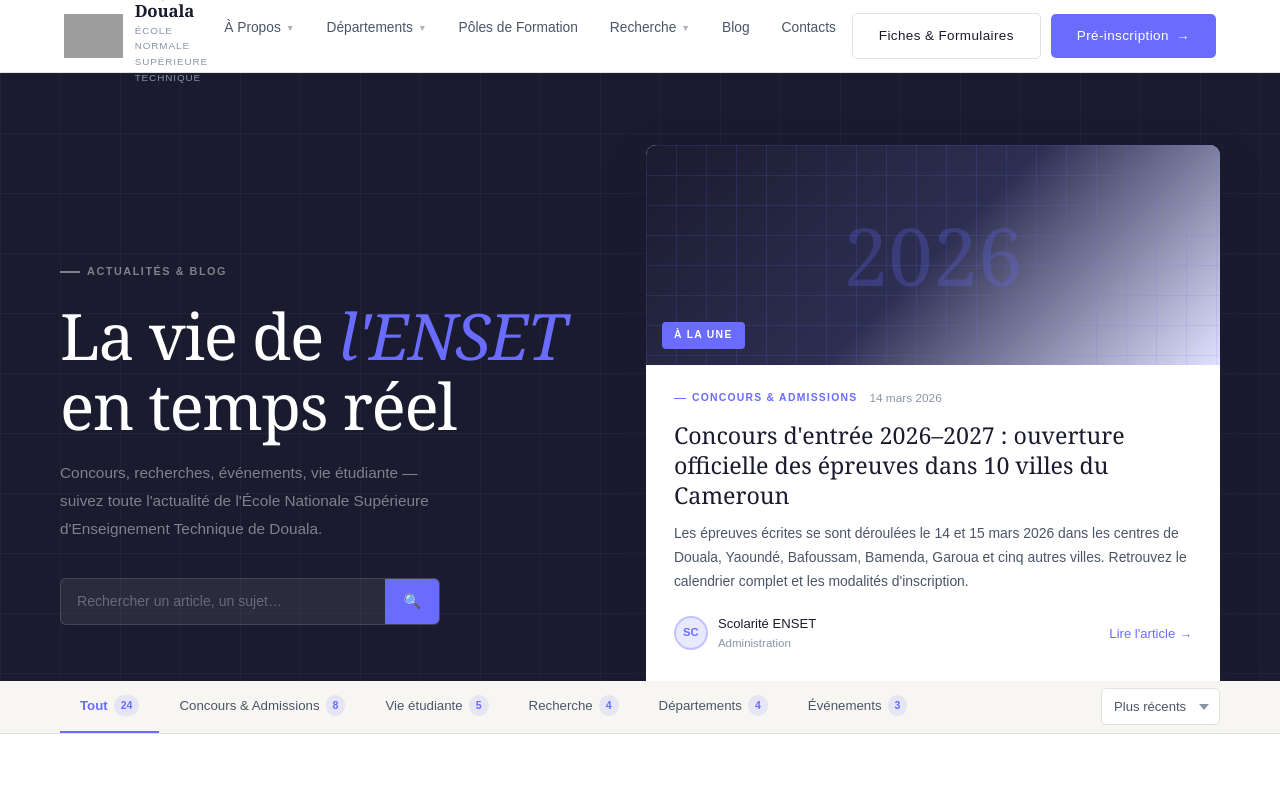
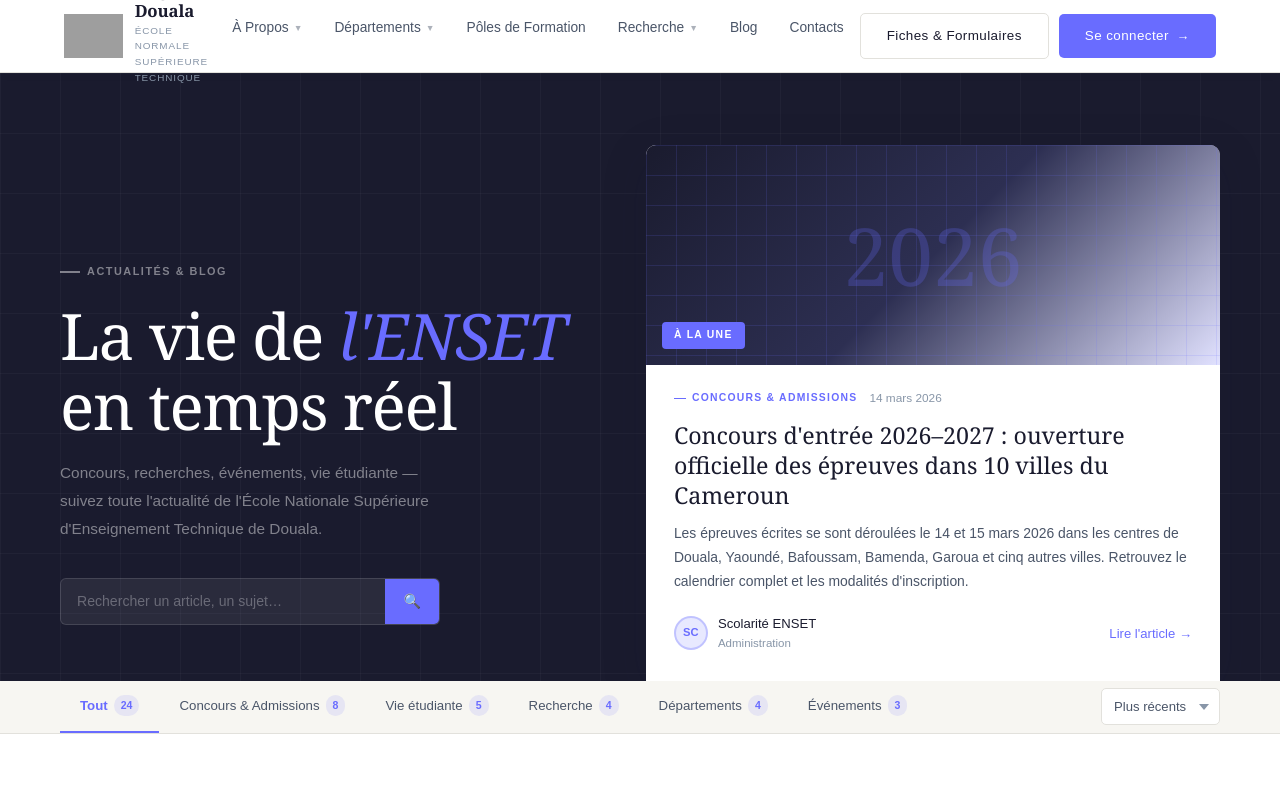
Before and after one commit to danielWorj/DeptManager-FrontEnd, an Angular app: page /blog in a window 1280 px wide. Shown: the top 796 px of the page. Built offline with nearby package versions, Linux system fonts and the light colour scheme; grey boxes are pictures that could not be loaded.

Commit message:
Changements des endpoints du backend

```diff
--- a/src/app/Components/Website/layout/site-navbar/site-navbar.html
+++ b/src/app/Components/Website/layout/site-navbar/site-navbar.html
@@ -20,7 +20,7 @@
       <!-- Menu -->
       <ul class="enset-nav-menu">
         <li class="enset-nav-item">
-          <a href="#" class="enset-nav-link">À Propos <span class="enset-nav-caret">▼</span></a>
+          <a routerLink="landing-page" routerLinkActive="active" class="enset-nav-link">À Propos <span class="enset-nav-caret">▼</span></a>
           <div class="enset-dropdown">
             <a href="https://enset-douala.cm/bienvenue/">Mot de bienvenue <span>→</span></a>
             <a href="https://enset-douala.cm/a-propos/">Présentation <span>→</span></a>
@@ -28,7 +28,7 @@
           </div>
         </li>
         <li class="enset-nav-item">
-          <a href="#" class="enset-nav-link">Départements <span class="enset-nav-caret">▼</span></a>
+          <a routerLink="departements" routerLinkActive="active" class="enset-nav-link">Départements <span class="enset-nav-caret">▼</span></a>
           <div class="enset-dropdown">
             <a href="https://enset-douala.cm/enseignements-scientifiques-de-base-esb-2/">Sciences de Base (ESB) <span>→</span></a>
             <a href="https://enset-douala.cm/departement-industrie-textile-et-de-lhabillement-ith/">Industrie Textile (ITH) <span>→</span></a>
@@ -58,9 +58,8 @@
       <!-- Actions -->
       <div class="enset-nav-actions">
         <a href="https://enset-douala.cm/fiches-formulaires/" class="enset-btn enset-btn--outline">Fiches & Formulaires</a>
-        <a href="https://enset-douala.cm/wp-content/uploads/2025/07/Formulaire-de-Demande-dInscription-ENSET-de-Douala-2025-2026.pdf"
-           target="_blank" class="enset-btn enset-btn--primary">
-          Pré-inscription <span class="enset-btn__arrow">→</span>
+        <a routerLink="login" routerLinkActive="active" target="_blank" class="enset-btn enset-btn--primary">
+          Se connecter <span class="enset-btn__arrow">→</span>
         </a>
       </div>
 
--- a/src/app/Core/Constant/EndPoints.ts
+++ b/src/app/Core/Constant/EndPoints.ts
@@ -1,6 +1,6 @@
-//const api = "https://deptmanager-backend.onrender.com/deptmanager/api";
+const api = "https://deptmanager-backend.onrender.com/deptmanager/api";
 
-const api = "http://localhost:8080/deptmanager/api";
+//const api = "http://localhost:8080/deptmanager/api";
 
 const authapi = `${api}/auth`;
 const actualiteapi = `${api}/actualite`;
```
